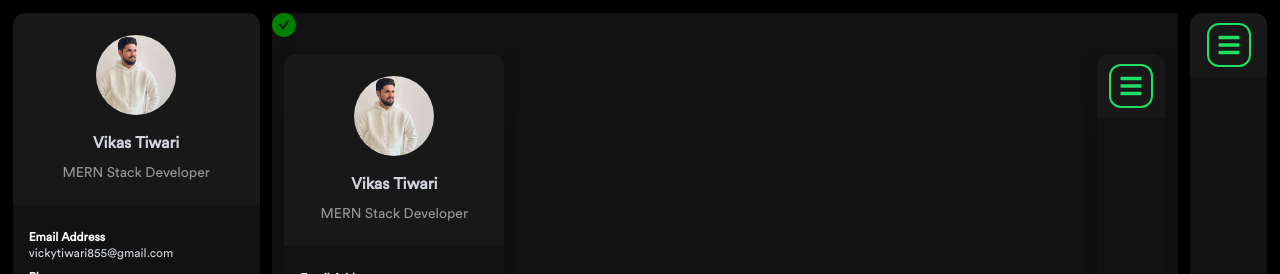
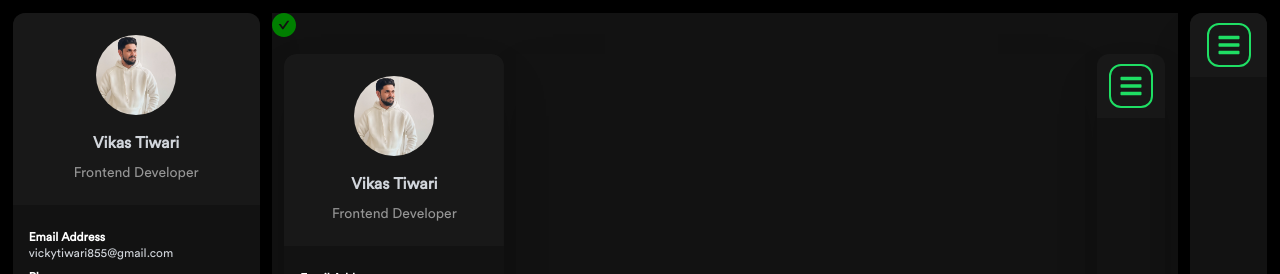
Before and after one commit to vickytiwari855/Portfolio, a Next.js app: page /layout in a window 1280 px wide. Shown: the top 274 px of the page. Built offline with nearby package versions, Linux system fonts and the light colour scheme.

Commit message:
Changes
Changes

```diff
--- a/constants/constants.js
+++ b/constants/constants.js
@@ -1,6 +1,6 @@
 export const NAME = "Vikas Tiwari";
 
-export const DESIGNATION = `MERN Stack Developer`;
+export const DESIGNATION = `Frontend Developer`;
 
 export const DETAILS = {
   Residence: "India",
```
